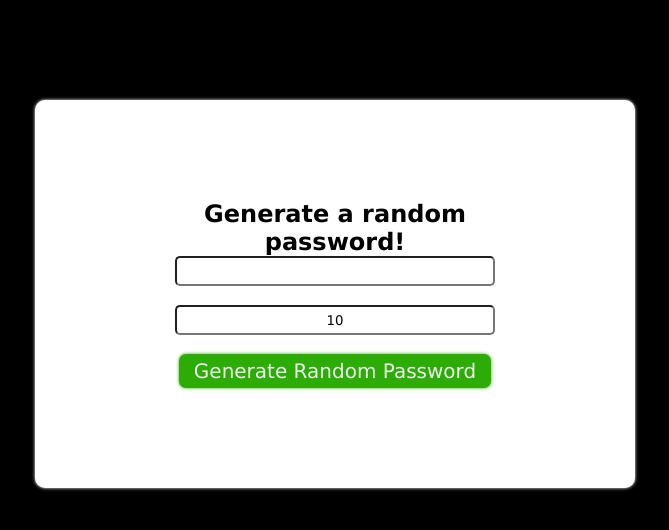
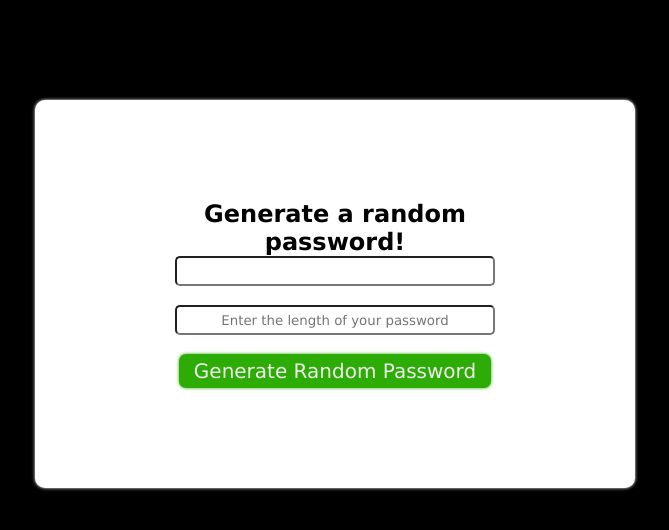
Before and after one commit to BidxD/Code-M, a plain HTML site: page index.html in a window 1280 px wide. Shown: the whole page, without its empty margins (305-974 px from the left). Drawn offline with Linux system fonts and the light colour scheme.

Commit message:
Update index.html

```diff
--- a/index.html
+++ b/index.html
@@ -11,7 +11,7 @@
         <h2>Generate a random password!</h2>
         <input id = 'password' type="text" value="">
         <br>
-        <input id = 'length' value = '10' placeholder="Enter the lenth of your password">
+        <input id = 'length' value = '' placeholder="Enter the length of your password">
         <br>
         <button id ='generate' >Generate Random Password</button>
 
```
